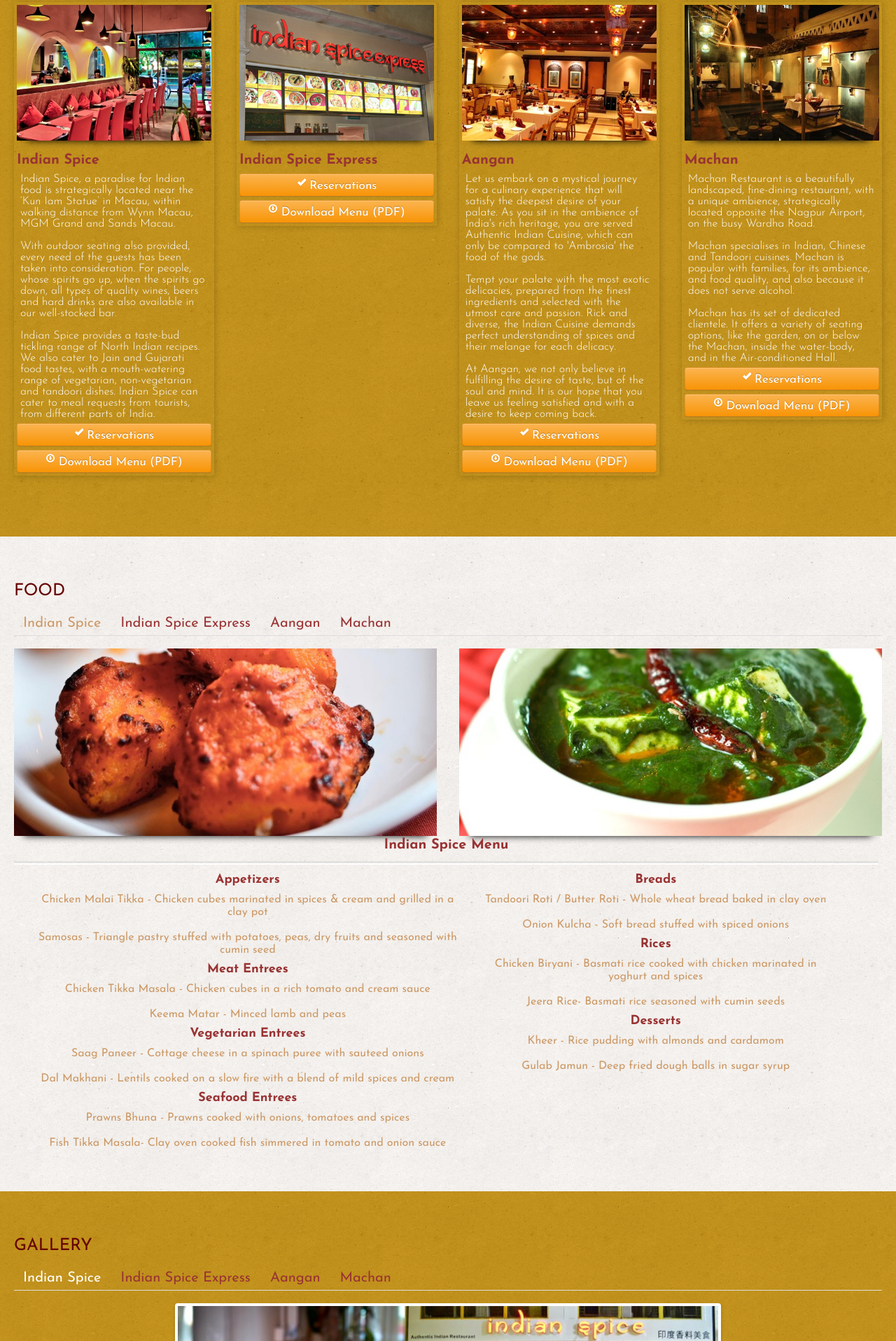
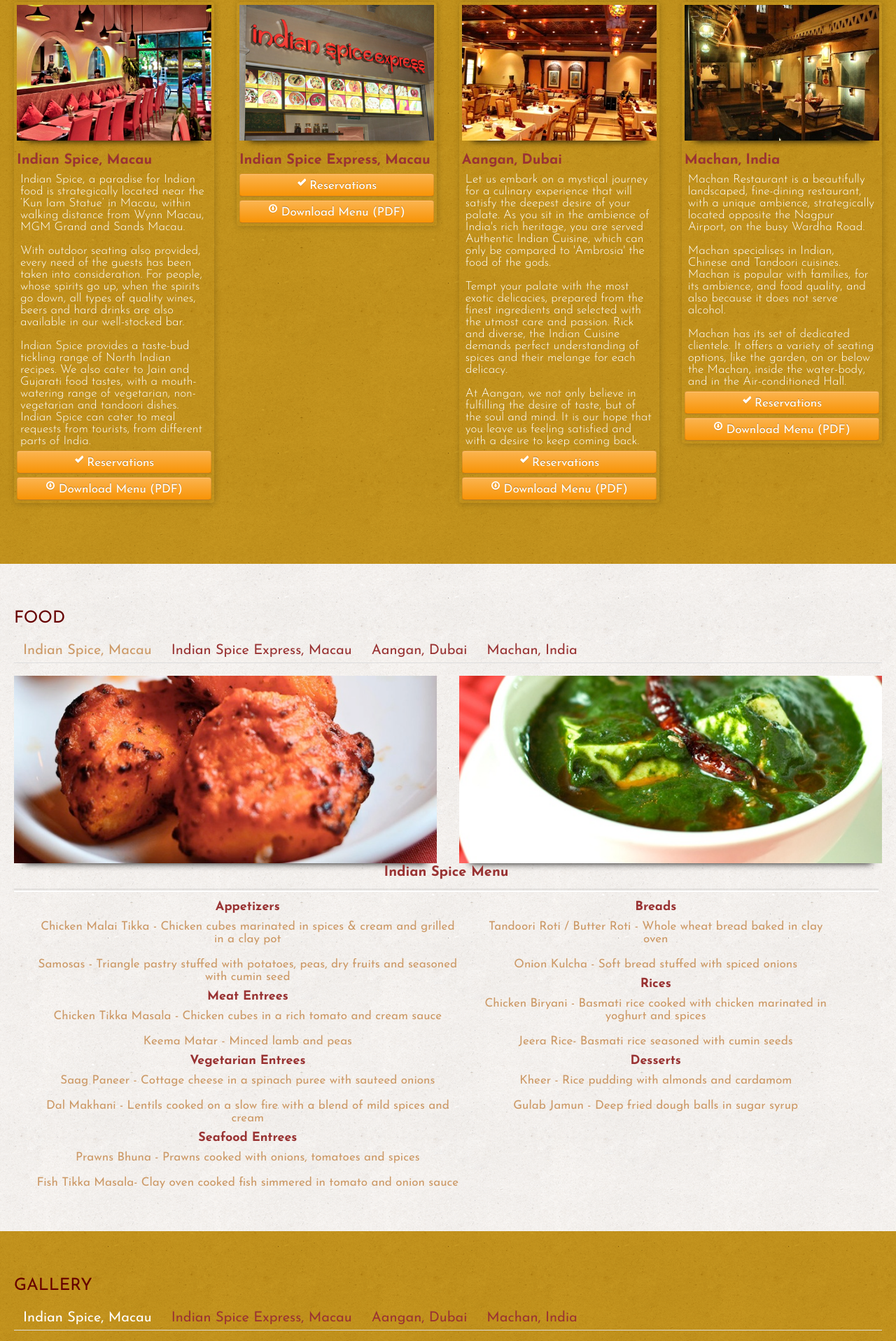
Before and after one commit to vnthota/indianspice, a plain HTML site: page public/index.html in a window 1280 px wide. Shown: the part 868-2785 px from the top of the page at 70% size. Drawn offline with nearby package versions, Linux system fonts and the light colour scheme; a script that the page names is missing.

Commit message:
font updates

```diff
--- a/public/index.html
+++ b/public/index.html
@@ -64,7 +64,7 @@
 												<dt>Dinner</dt>
 												<dd>6pm - 11:30pm</dd>
 											</dl>
-											<p><a id="moreinfo" href="#torestaurants">More Info</a></p>
+											<p><a id="moreinfo" href="#torestaurants">Click Here For More Info</a></p>
 											<a class="carousel-control right" id="btnup" data-slide="prev"><i class="icon-chevron-up icon-white"></i></a>
 
 										</div>
@@ -79,7 +79,7 @@
 												<dd>11am - 10:45pm</dd>
 
 											</dl>
-											<p><a id="moreinfo" href="#torestaurants">More Info</a></p>
+											<p><a id="moreinfo" href="#torestaurants">Click Here For More Info</a></p>
 											<a class="carousel-control right" id="btnup" data-slide="prev"><i class="icon-chevron-up icon-white"></i></a>
 										</div>
 									</div>
@@ -94,7 +94,7 @@
 												<dt>Dinner</dt>
 												<dd>6pm - 2am</dd>
 											</dl>
-											<p><a id="moreinfo" href="#torestaurants">More Info</a></p>
+											<p><a id="moreinfo" href="#torestaurants">Click Here For More Info</a></p>
 											<a class="carousel-control right" id="btnup" data-slide="prev"><i class="icon-chevron-up icon-white"></i></a>
 										</div>
 									</div>
@@ -107,7 +107,7 @@
 												<dt>Dinner</dt>
 												<dd>5pm - 11:30pm</dd>
 											</dl>
-											<p><a id="moreinfo" href="#torestaurants">More Info</a></p>
+											<p><a id="moreinfo" href="#torestaurants">Click Here For More Info</a></p>
 											<a class="carousel-control right" id="btnup" data-slide="prev"><i class="icon-chevron-up icon-white"></i></a>
 										</div>
 									</div>
@@ -201,7 +201,7 @@
 			  <li class="span3">
 			    <div class="thumbnail">
 			      <img src="images/is1.jpg" alt="">
-			      <h3>Indian Spice</h3>
+			      <h3>Indian Spice, Macau</h3>
 			      <p id="resttext">Indian Spice, a paradise for Indian food is strategically located near the ‘Kun Iam Statue’ in Macau, within walking distance from Wynn Macau, MGM Grand and Sands Macau. <br><br>With outdoor seating also provided, every need of the guests has been taken into consideration. For people, whose spirits go up, when the spirits go down, all types of quality wines, beers and hard drinks are also available in our well-stocked bar.<br><br>Indian Spice provides a taste-bud tickling range of North Indian recipes. We also cater to Jain and Gujarati food tastes, with a mouth-watering range of vegetarian, non-vegetarian and tandoori dishes. Indian Spice can cater to meal requests from tourists, from different parts of India.</p>
 				<a class="btn btn-warning btn-block" type="button" href="tel:+85328722784"><i class="icon-ok icon-white"></i> Reservations</a>
 				<a class="btn btn-warning btn-block" type="button" href="ismenu.pdf"><i class="icon-download icon-white"></i> Download Menu (PDF)</a>
@@ -210,7 +210,7 @@
 			  <li class="span3">
 			    <div class="thumbnail">
 			      <img src="images/ise2.jpg" alt="">
-			      <h3>Indian Spice Express</h3>
+			      <h3>Indian Spice Express, Macau</h3>
 			      <p id="resttext"></p>
 					<a class="btn btn-warning btn-block" type="button" href="tel:+85328722784"><i class="icon-ok icon-white"></i> Reservations</a>
 					<a class="btn btn-warning btn-block" type="button" href="isemenu.jpg"><i class="icon-download icon-white"></i> Download Menu (PDF)</a>
@@ -219,7 +219,7 @@
 			  <li class="span3">
 			    <div class="thumbnail">
 			      <img src="images/aangan1.jpg" alt="">
-			      <h3>Aangan</h3>
+			      <h3>Aangan, Dubai</h3>
 			      <p id="resttext">Let us embark on a mystical journey for a culinary experience that will satisfy the deepest desire of your palate. As you sit in the ambience of India's rich heritage, you are served Authentic Indian Cuisine, which can only be compared to 'Ambrosia' the food of the gods.
 				<br><br>Tempt your palate with the most exotic delicacies, prepared from the finest ingredients and selected with the utmost care and passion. Rick and diverse, the Indian Cuisine demands perfect understanding of spices and their melange for each delicacy. <br><br> At Aangan, we not only believe in fulfilling the desire of taste, but of the soul and mind. It is our hope that you leave us feeling satisfied and with a desire to keep coming back.</p>
 					<a class="btn btn-warning btn-block" type="button" href="tel:+97143599992"><i class="icon-ok icon-white"></i> Reservations</a>
@@ -229,7 +229,7 @@
 			  <li class="span3">
 			    <div class="thumbnail">
 			      <img src="images/macha1.jpg" alt="">
-			      <h3>Machan</h3>
+			      <h3>Machan, India</h3>
 			      <p id="resttext">Machan Restaurant is a beautifully landscaped, fine-dining restaurant, with a unique ambience, strategically located opposite the Nagpur Airport, on the busy Wardha Road. <br><br>Machan specialises in Indian, Chinese and Tandoori cuisines. Machan is popular with families, for its ambience, and food quality, and also because it does not serve alcohol. <br><br>Machan has its set of dedicated clientele. It offers a variety of seating options, like the garden, on or below the Machan, inside the water-body, and in the Air-conditioned Hall.</p>
 					<a class="btn btn-warning btn-block" type="button" href="tel:+85328722784"><i class="icon-ok icon-white"></i> Reservations</a>
 					<a class="btn btn-warning btn-block" type="button" href="machanmenu.pdf"><i class="icon-download icon-white"></i> Download Menu (PDF)</a>
@@ -247,10 +247,10 @@
       	    <div class="span12">
       	      <h2>FOOD</h2>
 				<ul id="foodtabs" class="nav nav-tabs">
-				  <li class="active"><a id="isfa" href="#isfoodtab" >Indian Spice</a></li>
-				  <li><a id="isefa" href="#isefoodtab" >Indian Spice Express</a></li>
-				  <li><a id="adfa" href="#adfoodtab" >Aangan</a></li>
-				  <li><a id="mifa" href="#mifoodtab" >Machan</a></li>
+				  <li class="active"><a id="isfa" href="#isfoodtab" >Indian Spice, Macau</a></li>
+				  <li><a id="isefa" href="#isefoodtab" >Indian Spice Express, Macau</a></li>
+				  <li><a id="adfa" href="#adfoodtab" >Aangan, Dubai</a></li>
+				  <li><a id="mifa" href="#mifoodtab" >Machan, India</a></li>
 				</ul>
 				<div class="tab-content">
 				  <div class="tab-pane fade in active" id="isfoodtab">
@@ -518,10 +518,10 @@
           <div class="span12">
 			<h2>GALLERY</h2>
             	<ul id="gallerytabs" class="nav nav-tabs">
-				  <li class="active"><a id="isga" href="#isgallerytab" >Indian Spice</a></li>
-				  <li><a id="isega" href="#isegallerytab" >Indian Spice Express</a></li>
-				  <li><a id="adga" href="#adgallerytab" >Aangan </a></li>
-				  <li><a id="miga" href="#migallerytab" >Machan </a></li>
+				  <li class="active"><a id="isga" href="#isgallerytab" >Indian Spice, Macau</a></li>
+				  <li><a id="isega" href="#isegallerytab" >Indian Spice Express, Macau</a></li>
+				  <li><a id="adga" href="#adgallerytab" >Aangan, Dubai </a></li>
+				  <li><a id="miga" href="#migallerytab" >Machan, India </a></li>
 				</ul>
 				<div id="gcontent" class="tab-content" >
 				  <div class="tab-pane fade in active" id="isgallerytab">
--- a/public/stylesheets/styles.css
+++ b/public/stylesheets/styles.css
@@ -29,7 +29,7 @@
 }
 
 p {
-	font-size: 16px;
+	font-size: 17px;
 	color: #C96;
 }
 
```
